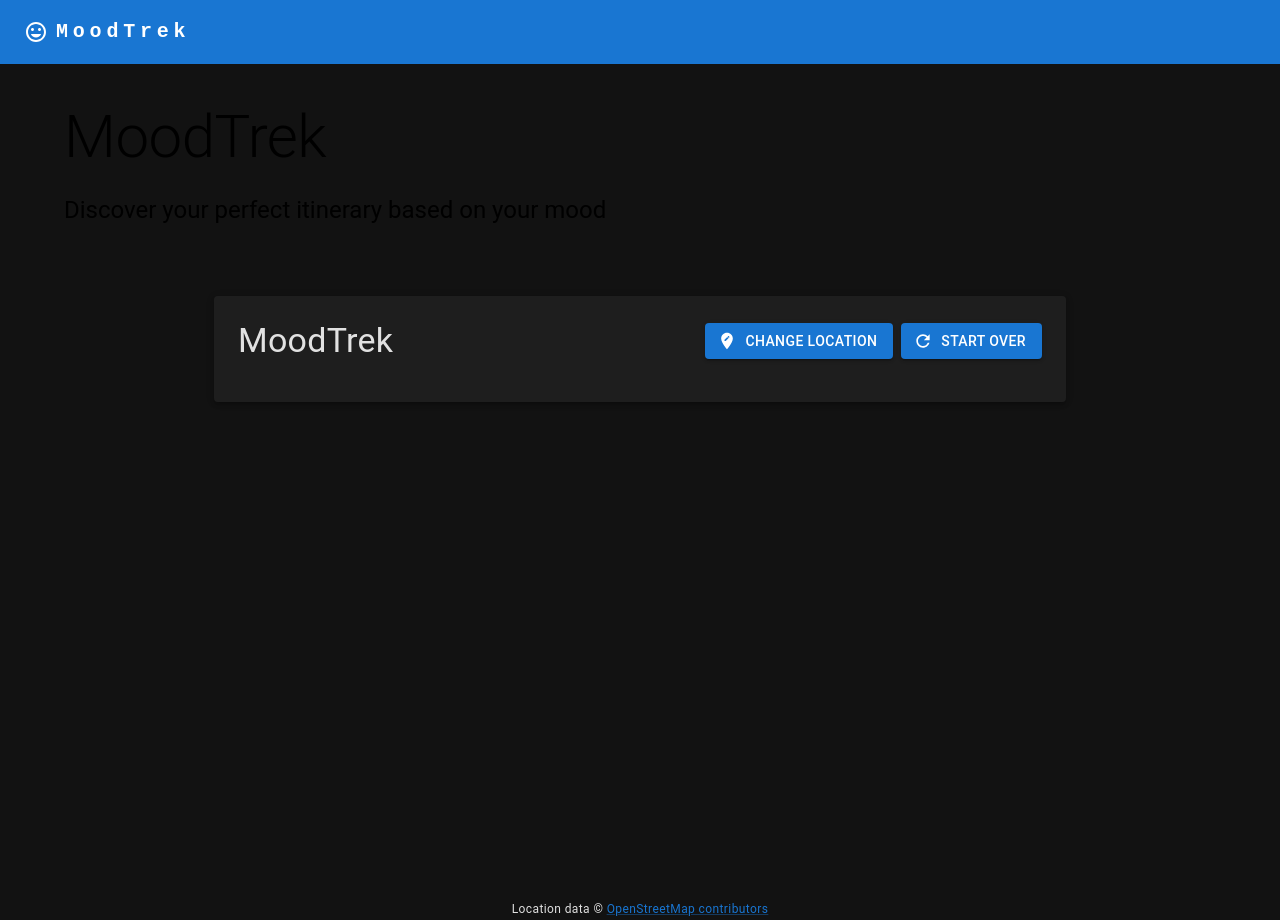
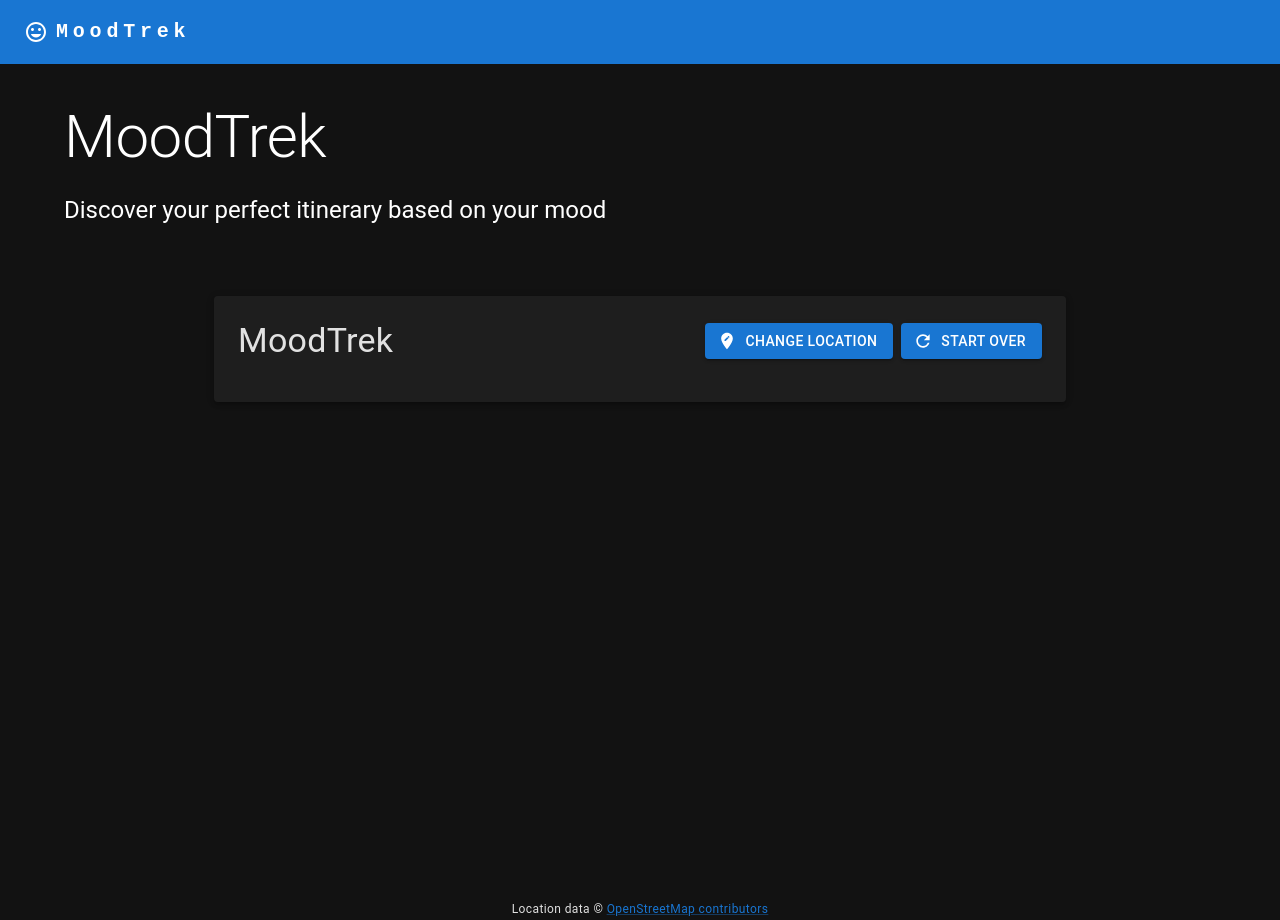
Before and after one commit to whkim94/AI-travel, a Next.js app: page / in a window 1280 px wide. Built offline with nearby package versions, Linux system fonts and the light colour scheme; no server answers.

Commit message:
Fix: Hero section text color based on bg color

```diff
--- a/src/components/HeroSection.tsx
+++ b/src/components/HeroSection.tsx
@@ -1,8 +1,15 @@
 import React from 'react';
 
-import { Box, Container, Typography } from '@mui/material';
+import { Box, useTheme, Container, Typography } from '@mui/material';
 
-const HeroSection: React.FC = () => (
+import { getContrastColor } from 'src/utils/colorUtils';
+
+function HeroSection() {
+  const theme = useTheme();
+  const backgroundColor = theme.palette.background.paper;
+  const textColor = getContrastColor(backgroundColor);
+
+  return (
     <Box
       sx={{
         backgroundSize: 'cover',
@@ -14,14 +21,15 @@ const HeroSection: React.FC = () => (
       }}
     >
       <Container>
-      <Typography variant="h2" component="h1" color="black" gutterBottom>
+        <Typography variant="h2" component="h1" color="textColor" gutterBottom>
           MoodTrek
         </Typography>
-      <Typography variant="h5" color="black">
+        <Typography variant="h5" color="textColor">
           Discover your perfect itinerary based on your mood
         </Typography>
       </Container>
     </Box>
   );
+}
 
 export default HeroSection;
```
Lines whose indentation alone changed are shown as unchanged.
